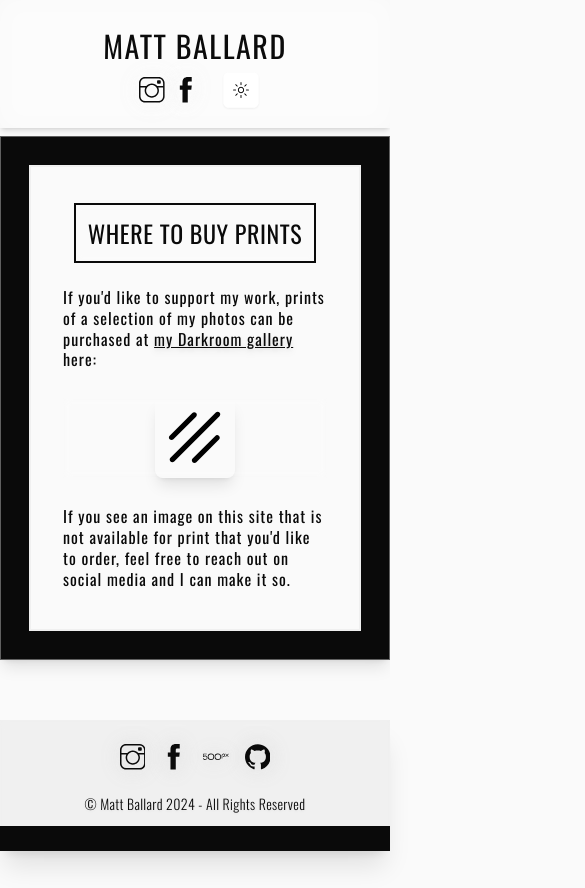
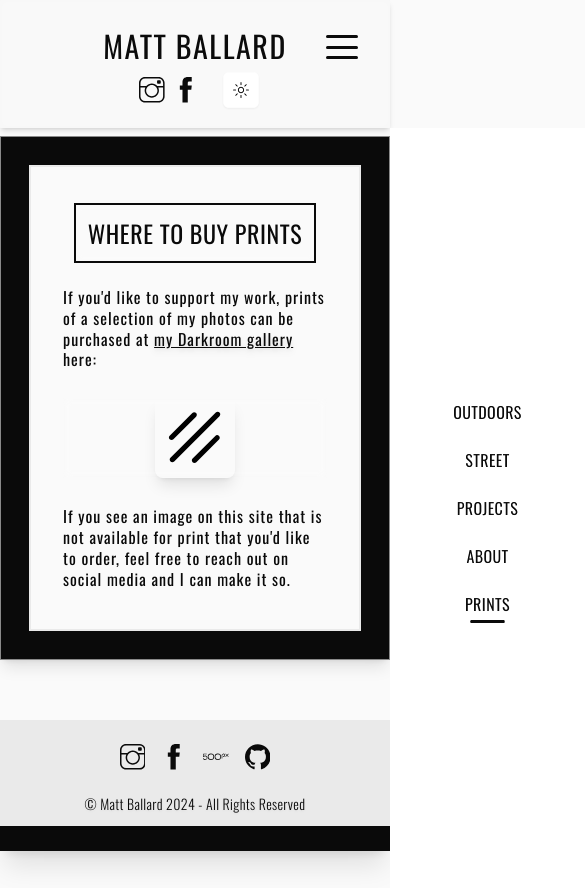
Before and after one commit to matchoo812/mjb-photo-site, a Next.js app: page /prints in a window 390 px wide. Shown: the whole page, 585 px wide, since content can reach past the window. Before the commit the page ends 851 px from the top, so only its background shows below. Built offline with nearby package versions, Linux system fonts and the light colour scheme.

Commit message:
add mobile menu trigger and mobile nav link styles

```diff
--- a/src/app/components/Footer.tsx
+++ b/src/app/components/Footer.tsx
@@ -2,7 +2,7 @@ import { footerLinks } from "@/utils/links";
 
 function Footer() {
   return (
-    <footer className='w-full h-max pt-6 mt-5 backdrop-blur-sm bg-overlay shadow-xl border-b-[25px] border-b-foreground dark:glow z-30'>
+    <footer className='w-full h-max pt-6 mt-5 backdrop-blur-sm bg-overlay shadow-xl border-b-[25px] border-b-foreground dark:glow z-25'>
       <ul className='flex justify-center items-center group w-max mx-auto'>
         {footerLinks.map((link, index) => (
           <a
--- a/src/app/components/Title.tsx
+++ b/src/app/components/Title.tsx
@@ -15,7 +15,7 @@ function Title({
           : "relative"
       }`}>
       <h2
-        className={`text-2xl text-center tracking-wide w-max my-3 mx-auto p-3 border-2 border-foreground backdrop-blur-sm select-none uppercase dark:text-glow-yellow dark:drop-shadow-glowYellow dark:bg-overlay ${
+        className={`text-2xl text-center tracking-wide w-max my-3 mx-auto p-3 border-2 border-foreground backdrop-blur-sm select-none uppercase dark:text-glow-yellow dark:drop-shadow-glowYellow ${
           isOverlay && "bg-overlay"
         }`}>
         {text}
--- a/src/app/components/gallery/GalleryCoverImage.tsx
+++ b/src/app/components/gallery/GalleryCoverImage.tsx
@@ -1,6 +1,6 @@
 "use client";
 
-import { useState, useEffect, useRef } from "react";
+import { useState, useEffect } from "react";
 
 function GalleryCoverImage({ imageUrl }: { imageUrl: string }) {
   const [offsetY, setOffsetY] = useState(0);
--- /dev/null
+++ b/src/app/components/nav/MobileMenuTrigger.tsx
@@ -0,0 +1,20 @@
+"use client";
+
+function MobileMenuTrigger({ clicked, setClicked }: { clicked: boolean }) {
+  return (
+    <button
+      onClick={() => setClicked(!clicked)}
+      className='flex flex-col z-20 justify-around w-10 h-10 p-1 fixed top-[1.7rem] right-7 cursor-pointer lg:hidden hover:drop-shadow-light dark:drop-shadow-glow dark:hover:drop-shadow-glowYellow duration-500'>
+      <div
+        className={`line ${
+          clicked ? "-rotate-[405deg] -translate-x-1 translate-y-2" : ""
+        }`}></div>
+      <div className={`line ${clicked ? "opacity-0" : ""}`}></div>
+      <div
+        className={`line ${
+          clicked ? "rotate-[405deg] -translate-x-1 -translate-y-3" : ""
+        }`}></div>
+    </button>
+  );
+}
+export default MobileMenuTrigger;
--- a/src/app/components/nav/ModeToggle.tsx
+++ b/src/app/components/nav/ModeToggle.tsx
@@ -20,7 +20,7 @@ export function ModeToggle() {
         <Button
           variant='outline'
           size='icon'
-          className='hover:border-foreground dark:glow dark:hover:glow-yellow duration-200'>
+          className='hover:border-foreground dark:glow dark:hover:glow-yellow duration-300 md:mr-10 lg:mr-0'>
           <RxSun className='h-[1.2rem] w-[1.2rem] rotate-0 scale-100 transition-all dark:-rotate-90 dark:scale-0' />
           <RxMoon className='absolute h-[1.2rem] w-[1.2rem] rotate-90 scale-0 transition-all dark:rotate-0 dark:scale-100' />
           <span className='sr-only'>Toggle theme</span>
--- a/src/app/components/nav/NavLinks.tsx
+++ b/src/app/components/nav/NavLinks.tsx
@@ -4,13 +4,16 @@ import { usePathname } from "next/navigation";
 import Link from "next/link";
 import { navLinks } from "@/utils/links";
 
-function NavLinks() {
+function NavLinks({ clicked }: { clicked: boolean }) {
   const path = usePathname();
-  // console.log(path);
   const pathSegment = path.split("/")[1];
 
   return (
-    <div className='hidden lg:flex items-center justify-center dark:border-none group'>
+    // hidden lg:flex
+    <div
+      className={`flex flex-col z-30 group h-[90vh] items-center justify-center absolute top-full w-1/2 bg-background backdrop-blur-md lg:flex-row lg:h-max lg:static lg:bg-transparent lg:backdrop-blur-none dark:border-none duration-500 ${
+        clicked ? "right-0" : "-right-1/2"
+      }`}>
       {navLinks.map((link) => {
         const { href, label } = link;
         return (
--- a/src/app/components/nav/Navbar.tsx
+++ b/src/app/components/nav/Navbar.tsx
@@ -1,18 +1,25 @@
+"use client";
+
+import { useState } from "react";
 import Logo from "./Logo";
+import MobileMenuTrigger from "./MobileMenuTrigger";
+import { ModeToggle } from "./ModeToggle";
 import NavLinks from "./NavLinks";
-import { ModeToggle } from "./ModeToggle";
 import SocialLinks from "./SocialLinks";
 
 function Navbar() {
+  const [clicked, setClicked] = useState(false);
+
   return (
-    <header className='w-full shadow-md dark:glow mb-2 z-10'>
-      <nav className='flex flex-col md:flex-row sm:justify-between items-center py-5 px-[5vw] mx-auto text-foreground brightness-110 bg-overlay backdrop-blur-md'>
+    <header className='w-full shadow-md dark:glow mb-2 z-30'>
+      <nav className='flex flex-col md:flex-row sm:justify-between items-center py-5 px-[5vw] mx-auto text-foreground brightness-110 bg-overlay backdrop-blur-sm'>
         <Logo />
-        <NavLinks />
+        <NavLinks clicked={clicked} />
         <div className='flex justify-center items-center'>
           <SocialLinks />
           <ModeToggle />
         </div>
+        <MobileMenuTrigger clicked={clicked} setClicked={setClicked} />
       </nav>
     </header>
   );
--- a/src/app/globals.css
+++ b/src/app/globals.css
@@ -98,7 +98,11 @@ p {
   }
 
   .social-link {
-    @apply h-[1.6rem] w-[1.6rem] drop-shadow-light hover:-translate-y-[2px];
+    @apply h-[1.6rem] w-[1.6rem] hover:-translate-y-[2px];
+  }
+
+  .line {
+    @apply w-full h-[0.2rem] bg-foreground rounded-md  duration-500;
   }
 
   /* ====================== Gallery ========================= */
@@ -148,7 +152,7 @@ p {
     --foreground: 0 0% 3.9%;
     --card: 0 0% 100%;
     --card-foreground: 0 0% 3.9%;
-    --overlay: hsla(0, 0%, 88%, 0.4);
+    --overlay: hsla(0, 0%, 88%, 0.6);
     --popover: 0 0% 100%;
     --popover-foreground: 0 0% 3.9%;
     --primary: 0 0% 9%;
--- a/src/app/layout.tsx
+++ b/src/app/layout.tsx
@@ -30,7 +30,7 @@ export default function RootLayout({
   return (
     <html lang='en'>
       <body
-        className={`${lora.variable} ${oswald.variable} antialiased bg-background overflow-x-hidden`}>
+        className={`${lora.variable} ${oswald.variable} antialiased bg-background overflow-x-clip`}>
         <ThemeProvider
           attribute='class'
           defaultTheme='system'
```
